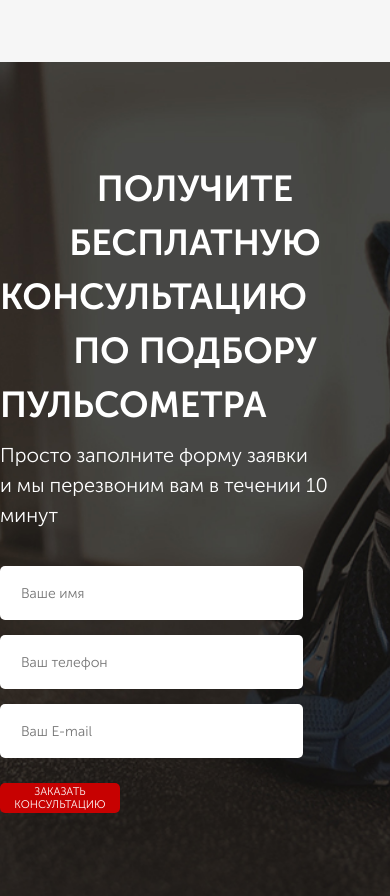
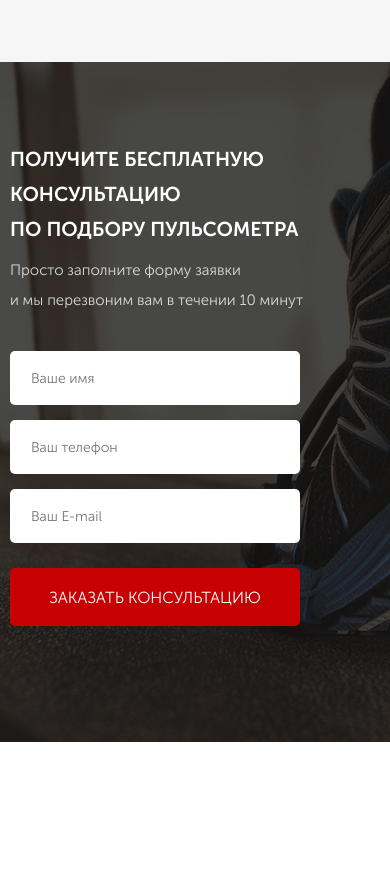
Before and after one commit to ChelChelov/RunSmart, a website: page src/index.html in a window 390 px wide. Shown: the part 1516-2412 px from the top of the page. After the commit the page ends 2258 px from the top, so only its background shows below. Drawn offline with Linux system fonts and the light colour scheme.

Commit message:
add .consultation to _media.scss

```diff
--- a/src/sass/media/_media.scss
+++ b/src/sass/media/_media.scss
@@ -5,6 +5,13 @@
     .benefits {
         &__block {
             padding: 0 10px;
+        }
+    }
+    .consultation {
+        padding-left: 25px;
+        .title_left {
+            font-size: 30px;
+            line-height: 45px;
         }
     }
 }
@@ -45,6 +52,16 @@
         }
         &__block {
             padding-top: 20px;
+        }
+    }
+    .consultation {
+        padding-left: 25px;
+        .title_left {
+            font-size: 24px;
+            line-height: 40px;
+        }
+        &__descr {
+            font-size: 17px;
         }
     }
 }
@@ -96,4 +113,24 @@
             font-size: 24px;
         }
     }
+    .consultation {
+        padding: 80px 10px 0 10px;
+        .title_left {
+            line-height: 35px;
+            font-size: 20px;
+            text-align: left;
+        }
+        &__descr {
+            font-size: 15px;
+            opacity: 0.8;
+        }
+        .feed-form {
+            width: 290px;
+            .button_submit {
+                width: 100%;
+                height: 58px;
+                font-size: 16px;
+            }
+        }
+    }
 }
```
Also changed, not shown: src/css/style.min.css.
